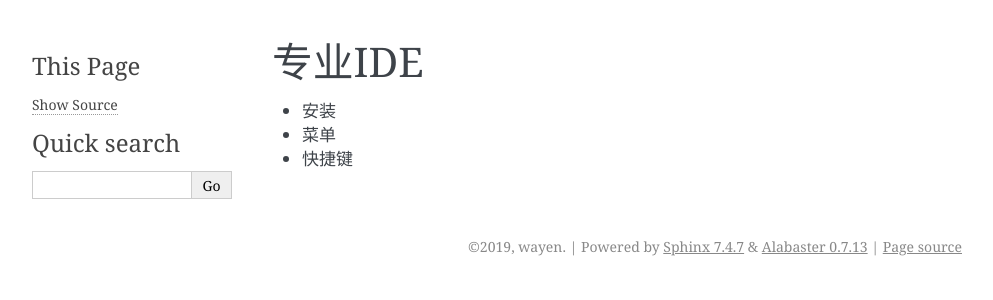
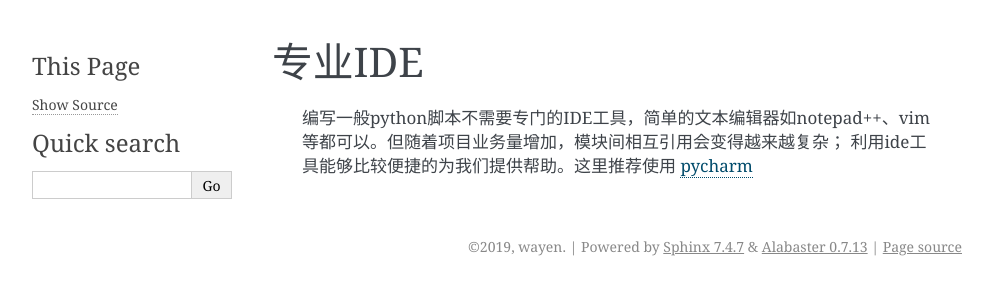
Before and after one commit to wojunnihou/pylearn, a Sphinx documentation site: the page built from doc/source/python/0_prepare/pycharm.rst, in a window 1280 px wide. Shown: the top 300 px of the page, without its empty margins (148-1141 px from the left). Built offline with Sphinx 7.4.7, drawn with Linux system fonts in a browser that asks for light colours.

Commit message:
ide推荐

```diff
--- a/doc/source/python/0_prepare/pycharm.rst
+++ b/doc/source/python/0_prepare/pycharm.rst
@@ -1,6 +1,5 @@
 专业IDE
-=====
+============
 
-* 安装
-* 菜单
-* 快捷键
+    编写一般python脚本不需要专门的IDE工具，简单的文本编辑器如notepad++、vim等都可以。但随着项目业务量增加，模块间相互引用会变得越来越复杂；
+    利用ide工具能够比较便捷的为我们提供帮助。这里推荐使用 `pycharm <https://www.jetbrains.com/pycharm/>`_
```
